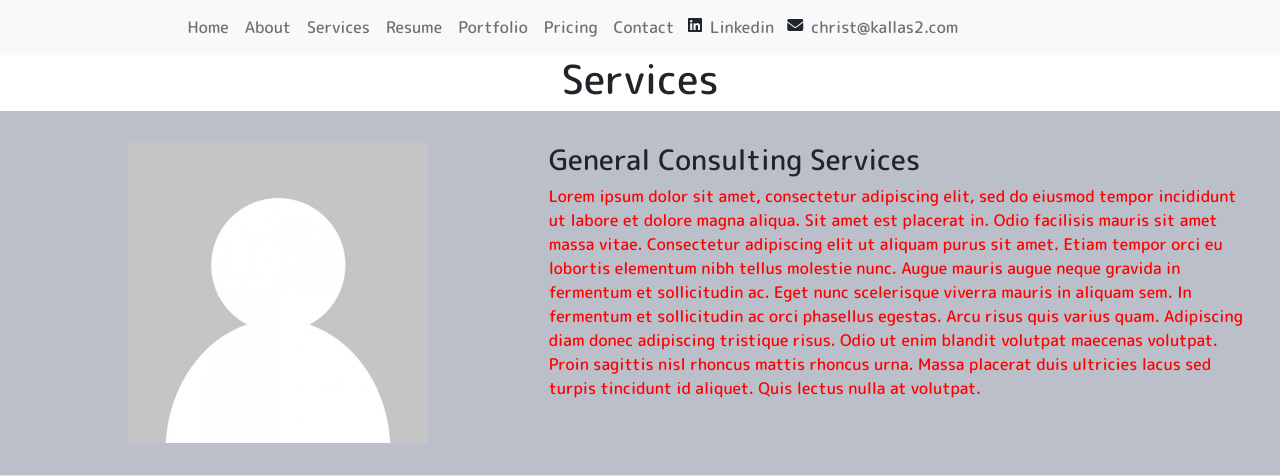
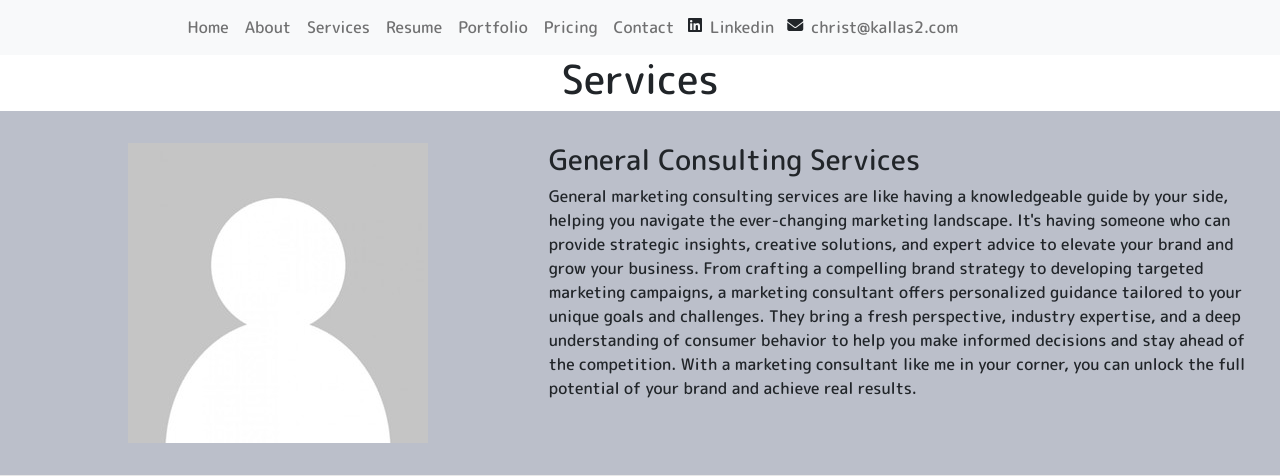
Before and after one commit to vparrello/KallasWebsite, a Flask app: page /Services in a window 1280 px wide. Shown: the part 135-611 px from the top of the page. Run offline with Flask 3, Linux system fonts and the light colour scheme; some libraries are stand-ins or nearby versions.

Commit message:
Update Services
Added General Consulting Services to the Services page

```diff
--- a/templates/services.html
+++ b/templates/services.html
@@ -7,8 +7,8 @@
         </div>
         <div class="col-md-7 serv-left-text">
             <h3>General Consulting Services</h3>
-            <p class="TODO">
-                Lorem ipsum dolor sit amet, consectetur adipiscing elit, sed do eiusmod tempor incididunt ut labore et dolore magna aliqua. Sit amet est placerat in. Odio facilisis mauris sit amet massa vitae. Consectetur adipiscing elit ut aliquam purus sit amet. Etiam tempor orci eu lobortis elementum nibh tellus molestie nunc. Augue mauris augue neque gravida in fermentum et sollicitudin ac. Eget nunc scelerisque viverra mauris in aliquam sem. In fermentum et sollicitudin ac orci phasellus egestas. Arcu risus quis varius quam. Adipiscing diam donec adipiscing tristique risus. Odio ut enim blandit volutpat maecenas volutpat. Proin sagittis nisl rhoncus mattis rhoncus urna. Massa placerat duis ultricies lacus sed turpis tincidunt id aliquet. Quis lectus nulla at volutpat.
+            <p class="serv-list">
+                General marketing consulting services are like having a knowledgeable guide by your side, helping you navigate the ever-changing marketing landscape. It's having someone who can provide strategic insights, creative solutions, and expert advice to elevate your brand and grow your business. From crafting a compelling brand strategy to developing targeted marketing campaigns, a marketing consultant offers personalized guidance tailored to your unique goals and challenges. They bring a fresh perspective, industry expertise, and a deep understanding of consumer behavior to help you make informed decisions and stay ahead of the competition. With a marketing consultant like me in your corner, you can unlock the full potential of your brand and achieve real results.
             </p>
         </div>
     </div>
```
